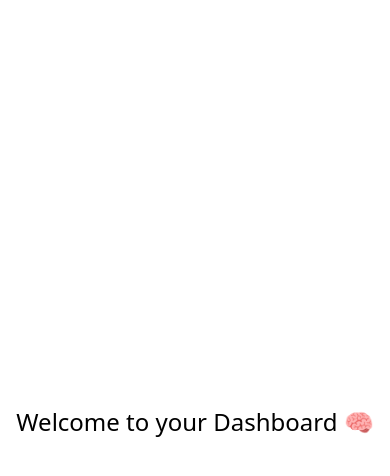
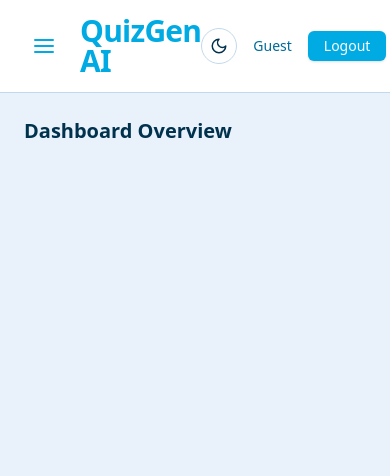
Before and after one commit to Takeshi2K02/QuizGen-AI, a React (Vite) app in the folder frontend/: page /dashboard in a window 390 px wide. Shown: the top 476 px of the page. Built offline with nearby package versions, Linux system fonts and the light colour scheme; sample sign-in values are in the browser's storage.

Commit message:
layout Implementation
Added responsive side panel and a nav bar with toggle button and the username.

```diff
--- a/frontend/package.json
+++ b/frontend/package.json
@@ -15,6 +15,7 @@
     "lucide-react": "^0.510.0",
     "react": "^19.1.0",
     "react-dom": "^19.1.0",
+    "react-icons": "^5.5.0",
     "react-redux": "^9.2.0",
     "react-router-dom": "^7.6.0"
   },
--- a/frontend/src/App.jsx
+++ b/frontend/src/App.jsx
@@ -3,6 +3,7 @@ import LandingPage from './pages/LandingPage';
 import Login from './pages/Login';
 import SignUp from './pages/SignUp';
 import Dashboard from './pages/Dashboard';
+import Quiz from './pages/Quiz';
 import ProtectedRoute from './components/ProtectedRoute';
 import ForgotPassword from './pages/ForgotPassword';
 import ResetPassword from './pages/ResetPassword';
@@ -23,6 +24,14 @@ function App() {
           </ProtectedRoute>
         }
       />
+      <Route
+        path="/quiz"
+        element={
+          <ProtectedRoute>
+            <Quiz />
+          </ProtectedRoute>
+        }
+      />
     </Routes>
   );
 }
--- /dev/null
+++ b/frontend/src/layouts/CommonLayout.jsx
@@ -0,0 +1,128 @@
+import React, { useState, useEffect } from 'react';
+import { FiMenu, FiX } from 'react-icons/fi';
+import { Link, useNavigate } from 'react-router-dom';
+import { Sun, Moon } from 'lucide-react';
+import { useDispatch, useSelector } from 'react-redux';
+import { logout } from '../redux/slices/authSlice';
+
+const toggleDarkMode = () => {
+  const root = document.documentElement;
+  if (root.classList.contains('dark')) {
+    root.classList.remove('dark');
+    localStorage.setItem('theme', 'light');
+  } else {
+    root.classList.add('dark');
+    localStorage.setItem('theme', 'dark');
+  }
+};
+
+export default function CommonLayout({ children }) {
+  const [open, setOpen] = useState(false);
+  const [isDark, setIsDark] = useState(false);
+  const dispatch = useDispatch();
+  const navigate = useNavigate();
+  const { user } = useSelector((state) => state.auth);
+
+  useEffect(() => {
+    const theme = localStorage.getItem('theme');
+    if (theme === 'dark') {
+      setIsDark(true);
+      document.documentElement.classList.add('dark');
+    } else {
+      setIsDark(false);
+      document.documentElement.classList.remove('dark');
+    }
+  }, []);
+
+  const handleThemeToggle = () => {
+    toggleDarkMode();
+    setIsDark(!isDark);
+  };
+
+  const handleLogout = () => {
+    dispatch(logout());
+    navigate('/login');
+  };
+
+  return (
+    <div className="flex h-screen bg-[var(--bg)] text-[var(--text)] overflow-hidden">
+      {/* Sidebar */}
+      <aside
+        className={`
+          fixed inset-y-0 left-0 z-20 w-64 bg-[var(--bg-subtle)] border-r border-[var(--border)]
+          transform transition-transform duration-300 ease-in-out
+          ${open ? 'translate-x-0' : '-translate-x-full'}
+        `}
+      >
+        <div className="p-4">
+          <Link to="/dashboard" className="text-3xl font-extrabold text-[var(--primary)] tracking-tight">
+            QuizGen AI
+          </Link>
+        </div>
+        <nav className="px-4 space-y-4 text-sm">
+          <Link to="/dashboard" className="block py-2 px-3 rounded hover:bg-[var(--primary)]/10">Dashboard</Link>
+          <Link to="/quiz" className="block py-2 px-3 rounded hover:bg-[var(--primary)]/10">Quiz</Link>
+
+          <p className="mt-6 text-xs uppercase text-[var(--text-muted)]">Filters</p>
+          {['All', 'Recent', 'Popular', 'Trending'].map(item => (
+            <a
+              key={item}
+              href="#"
+              className="block py-2 px-3 rounded hover:bg-[var(--primary)]/10"
+            >
+              {item}
+            </a>
+          ))}
+        </nav>
+      </aside>
+
+      {/* Main Content */}
+      <div className={`flex-1 flex flex-col transition-all duration-300 ${open ? 'ml-64' : 'ml-0'}`}>
+        {/* Top bar */}
+        <header className="flex items-center justify-between bg-[var(--bg-subtle)] px-6 py-4 border-b border-[var(--border)]">
+          <div className="flex items-center gap-4">
+            <button
+              onClick={() => setOpen(!open)}
+              className="text-[var(--primary)] p-2 rounded-md focus:outline-none"
+            >
+              {open ? <FiX size={24} /> : <FiMenu size={24} />}
+            </button>
+
+            {/* Smoothly show logo only if sidebar is CLOSED */}
+            <div
+              className={`text-3xl font-extrabold text-[var(--primary)] tracking-tight leading-none transition-opacity duration-300 ${
+                open ? 'opacity-0 pointer-events-none' : 'opacity-100'
+              }`}
+            >
+              QuizGen AI
+            </div>
+          </div>
+
+          <div className="flex items-center gap-4">
+            <button
+              onClick={handleThemeToggle}
+              className="p-2 rounded-full border border-[var(--border)] hover:bg-[var(--primary)] hover:text-white transition"
+              aria-label="Toggle Theme"
+            >
+              {isDark ? <Sun size={18} /> : <Moon size={18} />}
+            </button>
+
+            <span className="text-sm font-medium text-[var(--text-muted)]">
+              {user?.username || 'Guest'}
+            </span>
+
+            <button
+              onClick={handleLogout}
+              className="px-4 py-2 flex items-center justify-center rounded-md bg-[var(--primary)] text-white text-sm font-medium shadow hover:bg-[var(--primary-hover)] transition leading-none"
+            >
+              Logout
+            </button>
+          </div>
+        </header>
+
+        {/* Page Content */}
+        <main className="flex-1 overflow-auto p-6">{children}</main>
+      </div>
+    </div>
+  );
+}
--- a/frontend/src/pages/Dashboard.jsx
+++ b/frontend/src/pages/Dashboard.jsx
@@ -1,11 +1,10 @@
-import React from 'react';
+import CommonLayout from '../layouts/CommonLayout';
 
-const Dashboard = () => {
+export default function Dashboard() {
   return (
-    <div className="min-h-screen flex items-center justify-center text-2xl text-[var(--accent)]">
-      Welcome to your Dashboard 🧠
-    </div>
+    <CommonLayout>
+      <h2 className="text-xl font-semibold mb-4">Dashboard Overview</h2>
+      {/* your content */}
+    </CommonLayout>
   );
-};
-
-export default Dashboard;
+}
--- /dev/null
+++ b/frontend/src/pages/Quiz.jsx
@@ -0,0 +1,33 @@
+import React from 'react';
+import { PlusCircle } from 'lucide-react';
+import { useNavigate } from 'react-router-dom';
+import CommonLayout from '../layouts/CommonLayout';
+
+export default function Quiz() {
+  const navigate = useNavigate();
+
+  return (
+    <CommonLayout>
+      <div className="flex items-center justify-between mb-6">
+        <h1 className="text-2xl font-bold">Your Quizzes</h1>
+        <button
+          onClick={() => navigate('/quiz/create')}
+          className="flex items-center gap-2 px-4 py-2 bg-[var(--primary)] text-white rounded-md font-medium hover:bg-[var(--primary-hover)] transition"
+        >
+          <PlusCircle size={18} /> Create Quiz
+        </button>
+      </div>
+
+      {/* Placeholder for quiz listing */}
+      <div className="grid grid-cols-1 sm:grid-cols-2 lg:grid-cols-3 gap-5">
+        {/* Example card */}
+        <div className="border border-[var(--border)] rounded-xl bg-[var(--bg-subtle)] p-4 shadow-sm hover:shadow-md transition">
+          <h2 className="text-lg font-semibold text-[var(--text)] mb-1">Science Quiz</h2>
+          <p className="text-sm text-[var(--text-muted)]">10 questions · Medium</p>
+        </div>
+
+        {/* Repeat above block for each quiz when mapped from data */}
+      </div>
+    </CommonLayout>
+  );
+}
```
Also changed, not shown: 1 other file (tests, documents, lock files or other folders).
